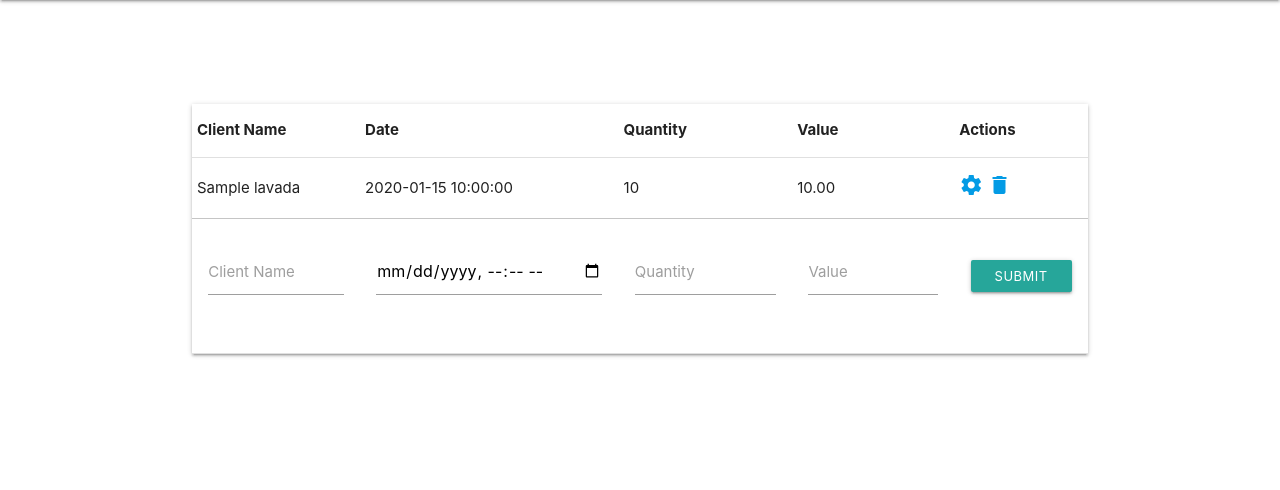
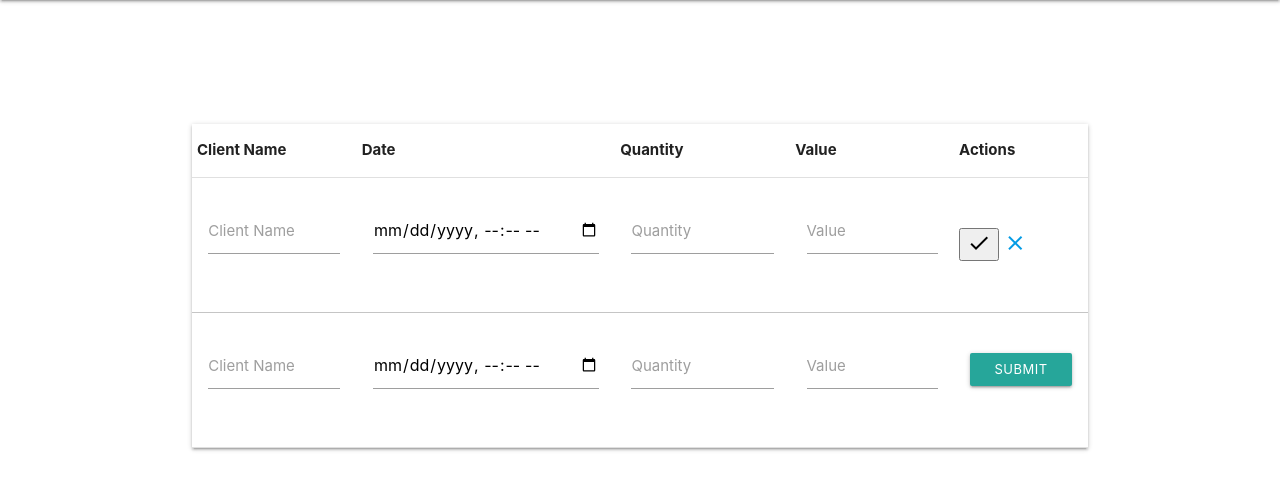
Before and after one commit to ivomastre/trabalho-final-ari, a PHP site: page /index.php?id_change=1 in a window 1280 px wide. Shown: the part 64-554 px from the top of the page. Run offline with PHP 8.4, Linux system fonts and the light colour scheme; the visitor is signed in with stand-in values (Sample User, id 1); tables that the repository leaves empty hold one stand-in row (values such as "Sample post"); data that the repository does not hold is empty; some libraries are stand-ins or nearby versions.

Commit message:
change lavada front end finished

```diff
--- a/index.php
+++ b/index.php
@@ -21,10 +21,11 @@
     <script src="https://cdnjs.cloudflare.com/ajax/libs/materialize/1.0.0/js/materialize.min.js"></script>
     <script>
         document.addEventListener('DOMContentLoaded', function() {
+            var elems = document.querySelectorAll('.modal');
+            var instances = M.Modal.init(elems);
             var elems1 = document.querySelectorAll('.sidenav');
             var instances1 = M.Sidenav.init(elems1);
         });
-
     </script>
 
 </head>
@@ -79,17 +80,66 @@
                     $quantity = $row['LAV_QUANTITY'];
                     $value = $row['LAV_VALOR'];
                     $id = $row['LAV_CODIGO'];
+                    if(isset($_GET['id_change']) &&	$_GET['id_change']== $id){
+                        echo"
+                        <tr>
+                        <form action='./php/change-lavadas.php' method='POST'>
+                            <div class='row'>
+                                <td>
+                                    <div class='row'>
+                                        <div class='input-field col s4 m12'>
+                                            <input id='name2' type='text' name='name_change' class='validate'>
+                                            <label for='name2'>Client Name</label>
+                                        </div>
+                                    </div>
+                                </td>
+                                <td>
+                                    <div class='row'>
+                                        <div class='input-field col s4 m12'>
+                                            <input id='date2' type='datetime-local' name='date_change' class='validate'>
+                                        </div>
+                                    </div>
+                                </td>
+                                <td>
+                                    <div class='row'>
+                                        <div class='input-field col s4 m12'>
+                                            <input id='quantity2' type='number' name='quantity_change' class='validate'>
+                                            <label for='quantity2'>Quantity</label>
+                                        </div>
+                                    </div>
+                                </td>
+                                <td>
+                                    <div class='row'>
+                                        <div class='input-field col s4 m12'>
+                                            <input id='value2' type='number' step='any' name='value_change' class='validate'>
+                                            <label for='value2'>Value</label>
+                                        </div>
+                                    </div>
+                                </td>
+                                <td>
+                                    <button type='submit' name='submit_change'><i class='material-icons prefix'>check</i></button>
+                                    <a href='./index.php' class='material-icons prefix'>close</a>
+                                </td>
+                            </div>
+                        </form>";
+                        echo "</tr>";
+                        continue;
+                    }
                     echo "<tr>";
                     echo "<td>$name</td>";
                     echo "<td>$date</td>";
                     echo "<td>$quantity</td>";
                     echo "<td>$value</td>";
                     echo "<td>
-                            <a href='./php/change-lava.php?id=$id' class='material-icons prefix'>settings</a>
+                            <a href='?id_change=$id' class='material-icons prefix modal-trigger'>settings</a>
                             <a href='./php/delete-lavadas.php?id=$id' class='material-icons prefix'>delete</a>
                         </td>";
-                    echo "</td>";
+
+                    echo "</tr>";
                 }
+            ?>
+            <?php
+
             ?>
                 <tr>
 
@@ -145,15 +195,9 @@
             </tbody>
         </table>
     </div>
-
-
-
-
     <!--Import jQuery before materialize.js-->
     <script type="text/javascript" src="https://code.jquery.com/jquery-2.1.1.min.js">
     </script>
-
-
 </body>
 
 </html>
--- a/login.php
+++ b/login.php
@@ -78,7 +78,6 @@
                         <div class="col s12 center p-t-5">
 
                             <a class="btn waves-effect waves-light" href="register.php">Create account
-
                                 <i class="material-icons right">add_box</i>
                             </a>
                         </div>
```
Also changed, not shown: php/change-lavadas.php (added).
